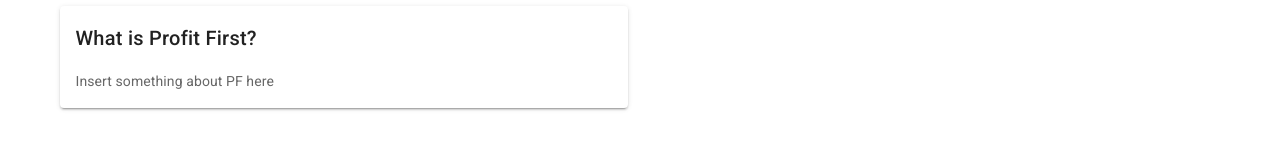
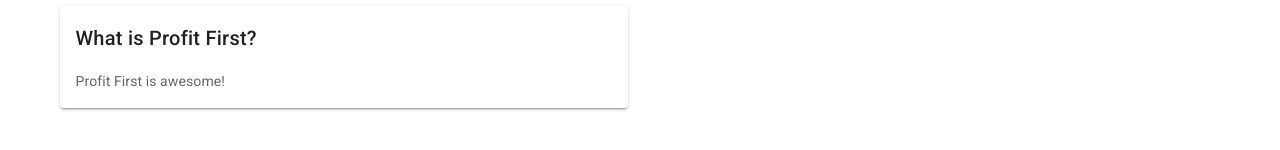
Before and after one commit to swiftkickin/profit-first-calculator-vuejs, a Vue app in the folder src/pfcalc/: page / in a window 1280 px wide. Shown: the part 410-560 px from the top of the page. Built offline with nearby package versions, Linux system fonts and the light colour scheme; what vue-the-mask would draw is missing.

Commit message:
update test

```diff
--- a/src/pfcalc/src/components/Calculator.vue
+++ b/src/pfcalc/src/components/Calculator.vue
@@ -31,7 +31,7 @@
         <v-col>
           <v-card>
             <v-card-title>What is Profit First?</v-card-title>
-            <v-card-text>Insert something about PF here</v-card-text>
+            <v-card-text>Profit First is awesome!</v-card-text>
           </v-card>
         </v-col>
         <v-col></v-col>
```
